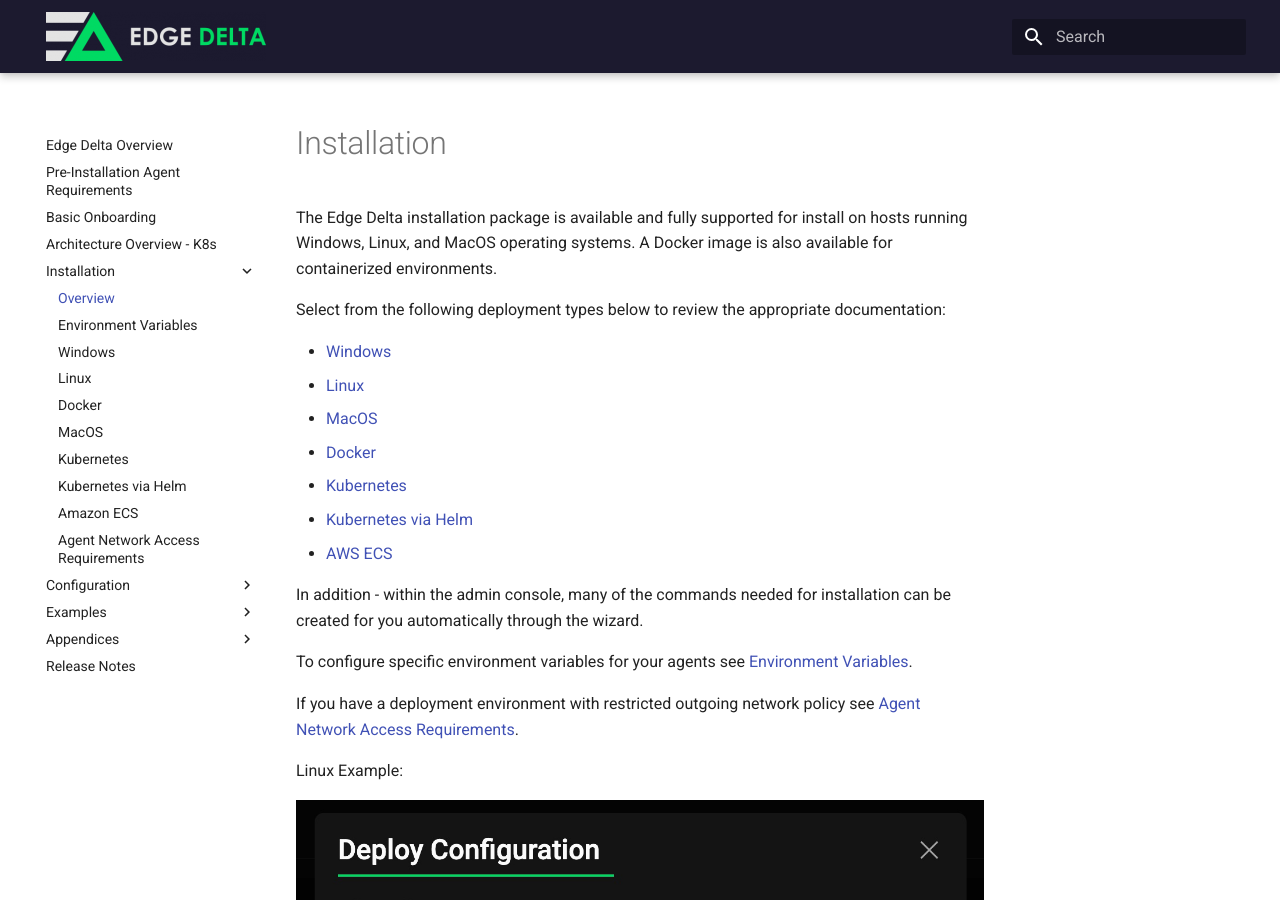
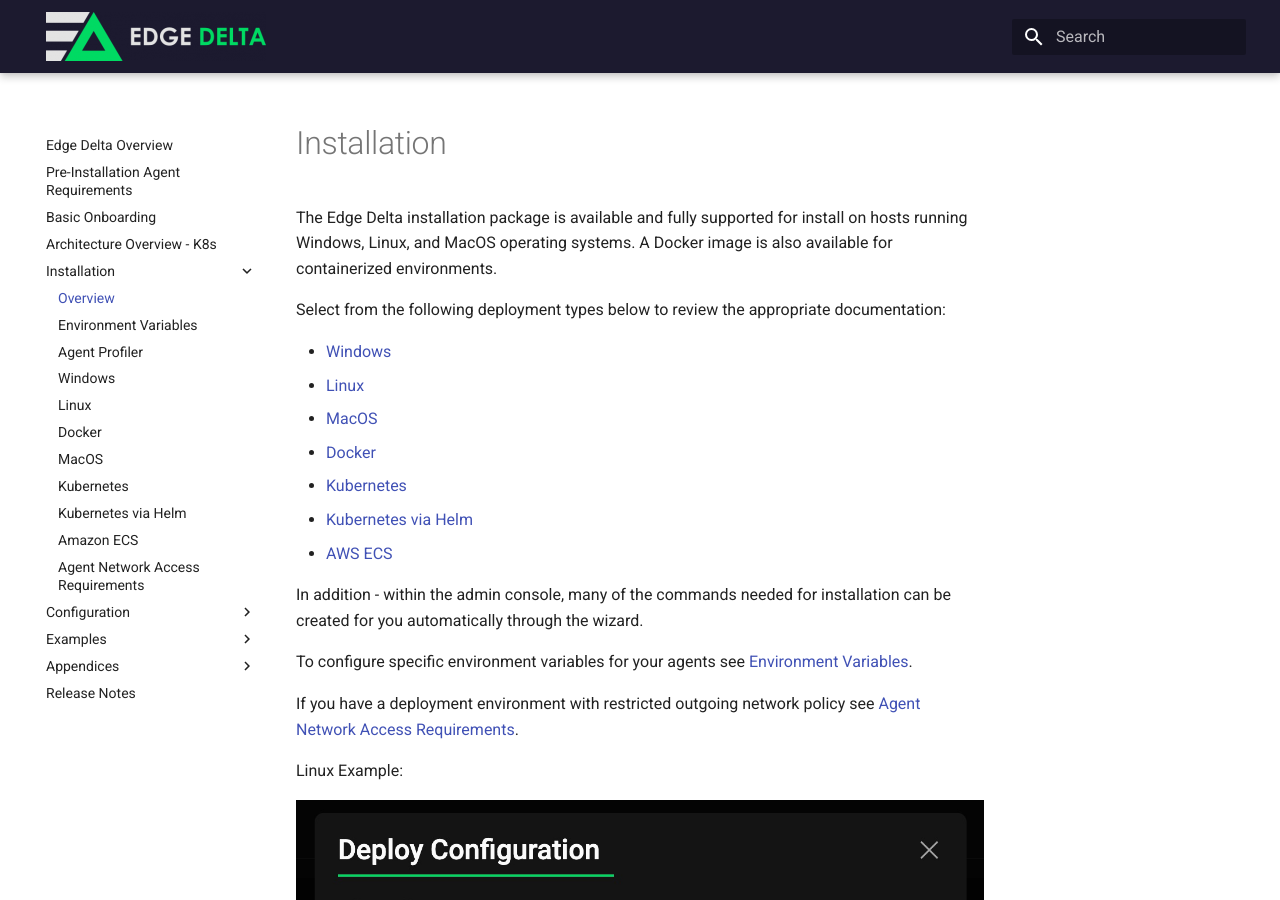
Before and after one commit to edgedelta/docs, an MkDocs documentation site: the page built from docs/installation/index.md, in a window 1280 px wide and 900 px high. Built offline with MkDocs 1.6.1 and Material for MkDocs 9.7.7, drawn with Linux system fonts in a browser that asks for light colours.

Commit message:
Update mkdocs.yml

```diff
--- a/mkdocs.yml
+++ b/mkdocs.yml
@@ -14,6 +14,7 @@ nav:
   - Installation:
     - Overview: installation/index.md
     - Environment Variables: installation/environment-variables.md
+    - Agent Profiler: installation/add-profiler-agent.md
     - Windows: installation/windows.md
     - Linux: installation/linux.md
     - Docker: installation/docker.md
```
